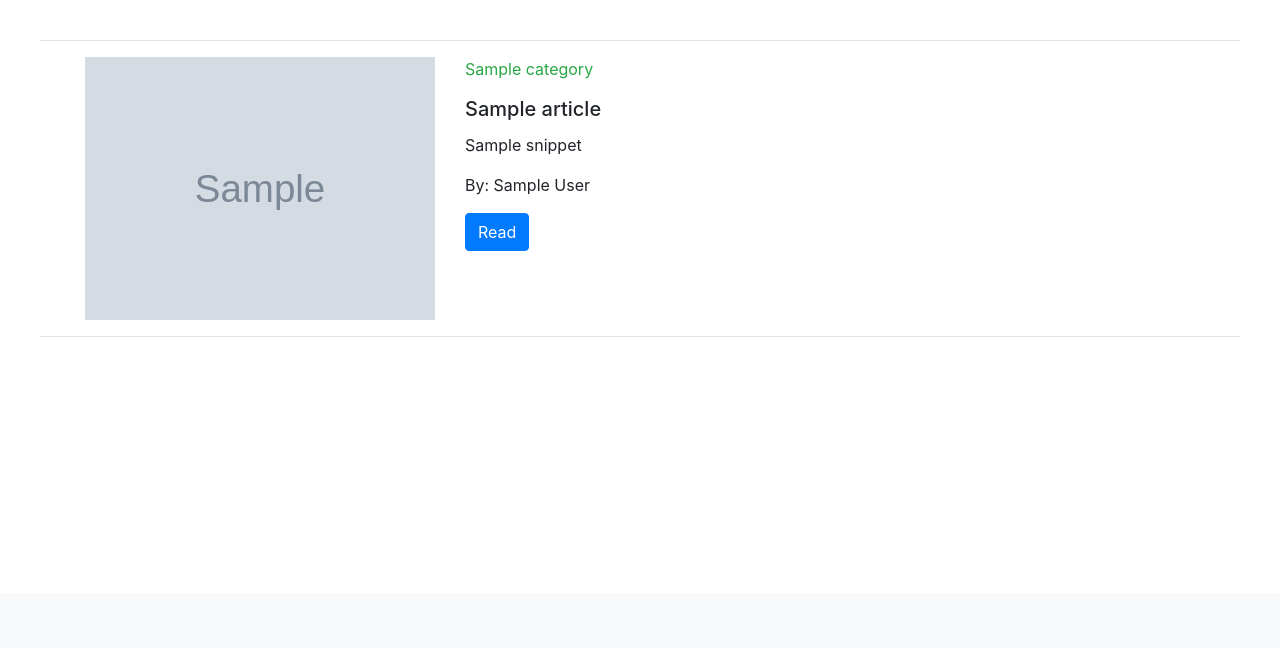
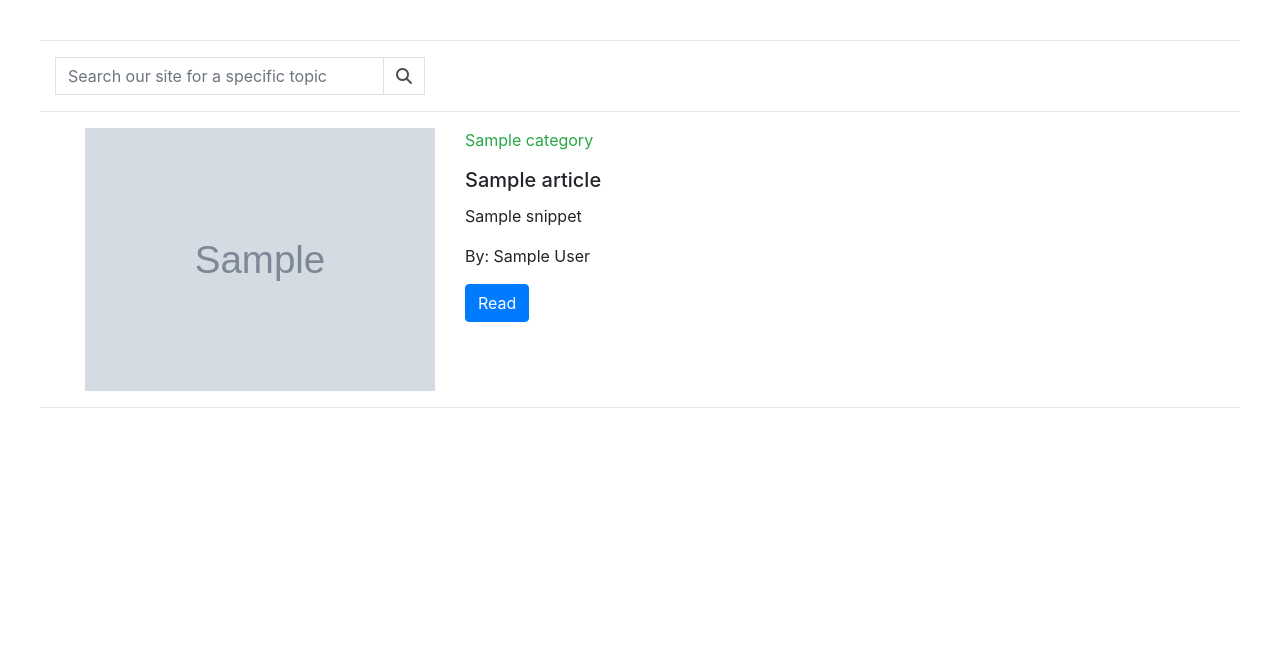
Before and after one commit to yoesk8/project-4-fitnessblog, a Django app: template articles/templates/articles/article_list.html in a window 1280 px wide. Shown: the part 1076-1724 px from the top of the page. Before the commit the page ends 1413 px from the top, so only its background shows below. Run offline with Django 4.2, Linux system fonts and the light colour scheme; the template is opened without the code that fills it: most values are stand-ins (such as "Sample title", 1, 10 or a date in 2020); grey boxes marked "Sample" are stand-in pictures; some libraries are stand-ins or nearby versions.

Commit message:
Added search functionality for the articles page

```diff
--- a/articles/templates/articles/article_list.html
+++ b/articles/templates/articles/article_list.html
@@ -15,7 +15,21 @@
   </div>
 </div>
 <br>
-
+<hr>
+<div class="col-12 col-lg-4 my-auto py-1 py-lg-0">
+  <form method="GET" action="{% url 'articles:list' %}">
+      <div class="input-group w-100">
+          <input class="form-control border border-black rounded-0" type="text" name="q" placeholder="Search our site for a specific topic">
+          <div class="input-group-append">
+              <button class="form-control btn btn-black border border-black rounded-0" type="submit">
+                  <span class="icon">
+                      <i class="fas fa-search"></i>
+                  </span>
+              </button>
+          </div>
+      </div>
+  </form>
+</div>
 
 {% for article in articles %}
 <hr>
```
Also changed, not shown: articles/views.py (+17 -1 lines), db.sqlite3.
